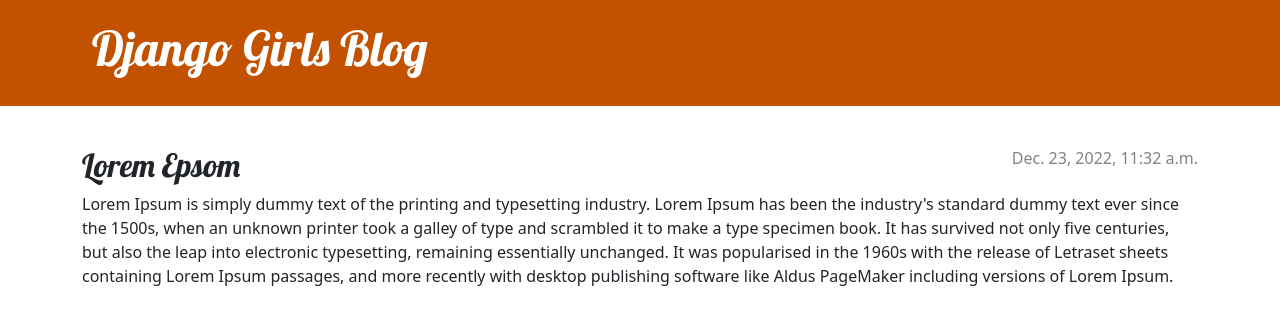
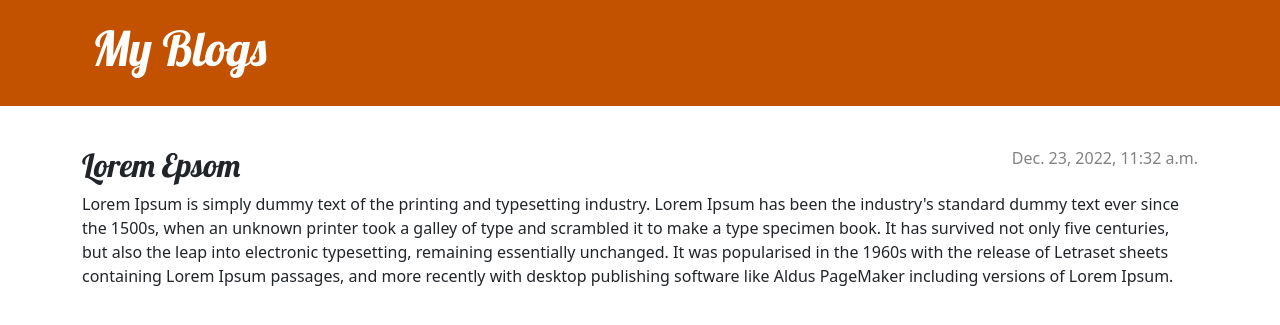
Before and after one commit to suyash100/Django-Blog-App, a Django app: page /post/1/ in a window 1280 px wide. Shown: the top 325 px of the page. Run offline with Django 4.2, Linux system fonts and the light colour scheme; data comes from the database, SQL or seed files in the repository.

Commit message:
Second Commit

```diff
--- a/blog_app/templates/base.html
+++ b/blog_app/templates/base.html
@@ -15,7 +15,7 @@
                         {% include './icons/file-earmark-plus.svg' %}
                     </a>
                 {% endif %}
-                <h1><a href="/">Django Girls Blog</a></h1>
+                <h1><a href="/">My Blogs</a></h1>
             </div>
           </header>
           <main class="container">
```
